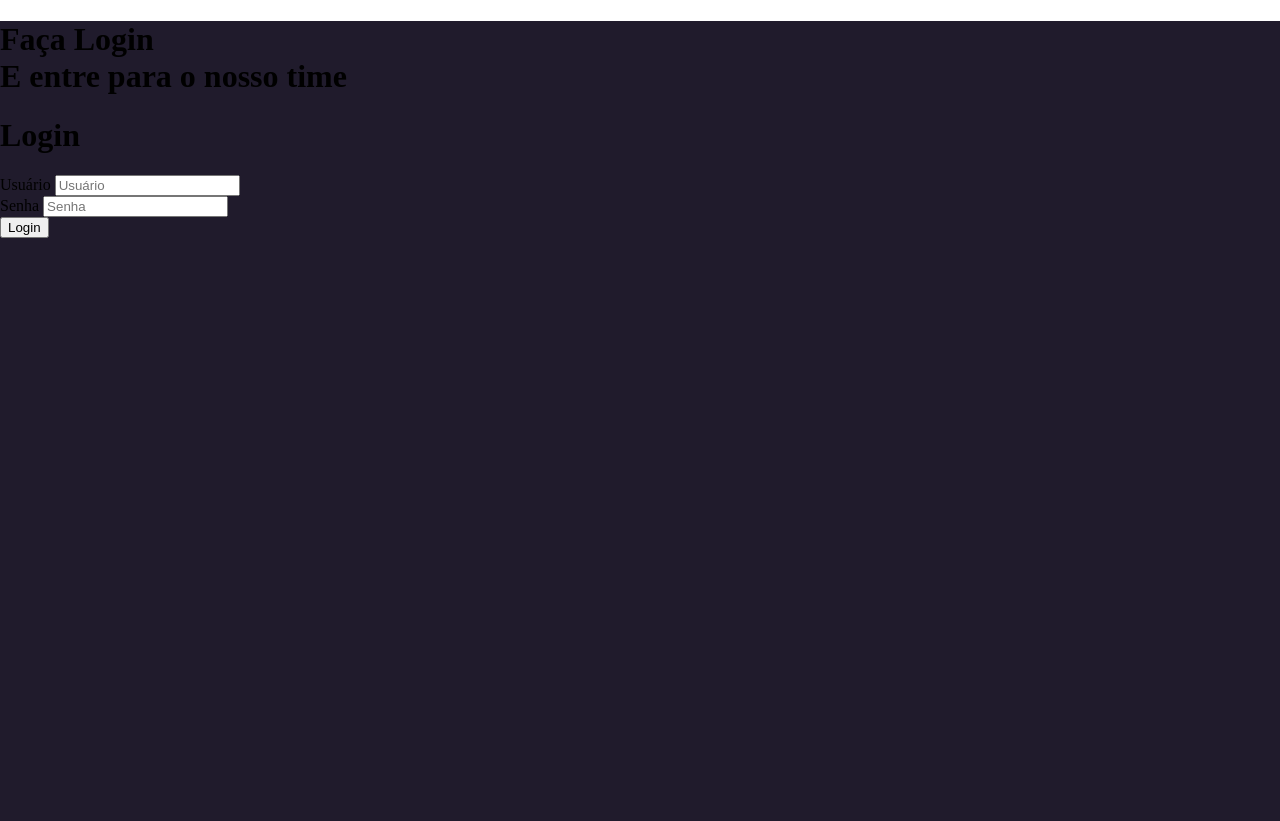
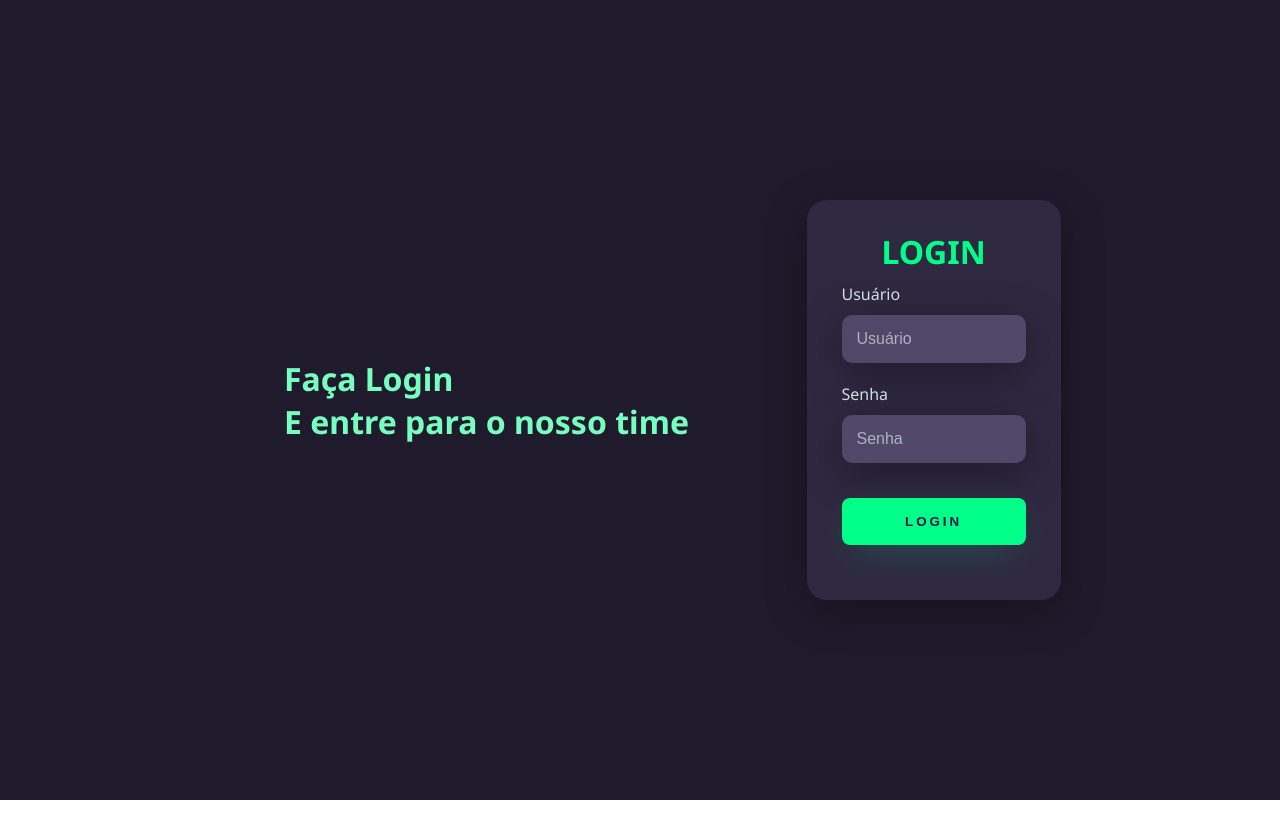
Before and after one commit to guilhermesquita/loginDarkTheme, a plain HTML site: page index.html in a window 1280 px wide. After the commit the page ends 800 px from the top, so only its background shows below. Drawn offline with Linux system fonts and the light colour scheme.

Commit message:
posicao botao e fonts

```diff
--- a/index.html
+++ b/index.html
@@ -15,10 +15,9 @@
         </div>
 
         <div class="right-login">
-
             <div class="card-login">
 
-                <h1>Login</h1>
+                <h1>LOGIN</h1>
 
                 <div class="textfield">
                     <label for="usuario">Usuário</label>
--- a/style.css
+++ b/style.css
@@ -1,9 +1,98 @@
+@import url('https://fonts.googleapis.com/css2?family=Noto+Sans:wght@400;700&display=swap');
+
 body{
     margin: 0;
+    font-family: 'Noto Sans', sans-serif;
 }
 
 .main-login{
     width: 100vw;
     height: 100vh;
-    background: #201b2c
+    background: #201b2c;
+    display: flex;
+    justify-content: center;
+    align-items: center;
 }
+
+.left-login{
+    width: 50vw;
+    height: 100vh;
+    display: flex;
+    justify-content: center;
+    align-items: center;
+    flex-direction: column;
+}
+.left-login > h1{
+    color: #77ffc0;
+}
+
+.rigth-login{
+    width: 50vw;
+    height: 100vh;
+    display: flex;
+    justify-content: center;
+    align-items: center;
+}
+
+.card-login{
+    width: 60%;
+    display: flex;
+    justify-content: center;
+    align-items: center;
+    flex-direction:column;
+    padding: 30px 35px;
+    background: #2f2841;
+    border-radius: 20px;
+    box-shadow: 0px 10px 40px #00000056;
+}
+
+.card-login > h1{
+    color: #00ff88;
+    font-weight: 800;
+    margin: 0
+}
+
+.textfield{
+    display: flex;
+    flex-direction: column;
+    align-items: flex-start;
+    justify-content: center;
+    margin: 10px 0px;
+}
+
+.textfield > input{
+    width: 100%;
+    border:none;
+    border-radius: 10px;
+    padding: 15px;
+    background: #514869;
+    color: #f0ffffde;
+    font-size: 12pt;
+    box-shadow: 0px 10px 40px #00000056;
+    outline: none;
+    box-sizing: border-box;
+}
+
+.textfield > label{
+    color: #f0ffffde;
+    margin-bottom: 10px;
+}
+
+.textfield > input::placeholder{
+    color: #f0ffff94;
+}
+
+.btn-login{
+    width: 100%;
+    padding: 16px 0px;
+    margin: 25px;
+    border: none;
+    border-radius: 8px;
+    text-transform: uppercase;
+    font-weight: 800;
+    letter-spacing: 3px;
+    color: #2b134b;
+    background: #00ff88;
+    cursor: pointer;
+    box-shadow: 0px 10px 40px -12px #00ff8052;
+}
```
